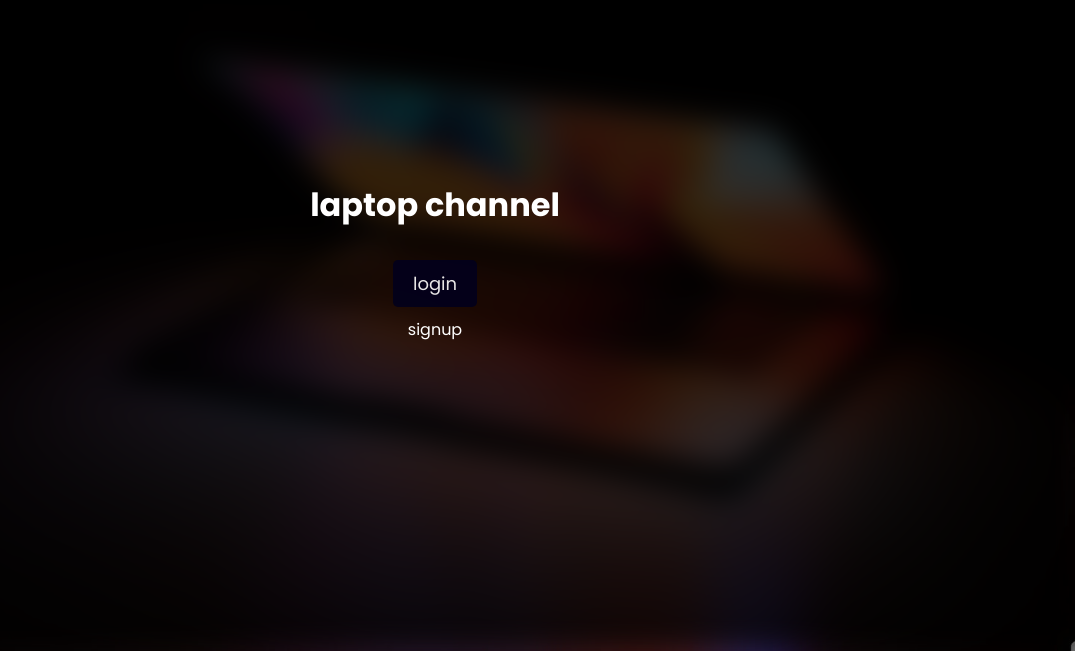
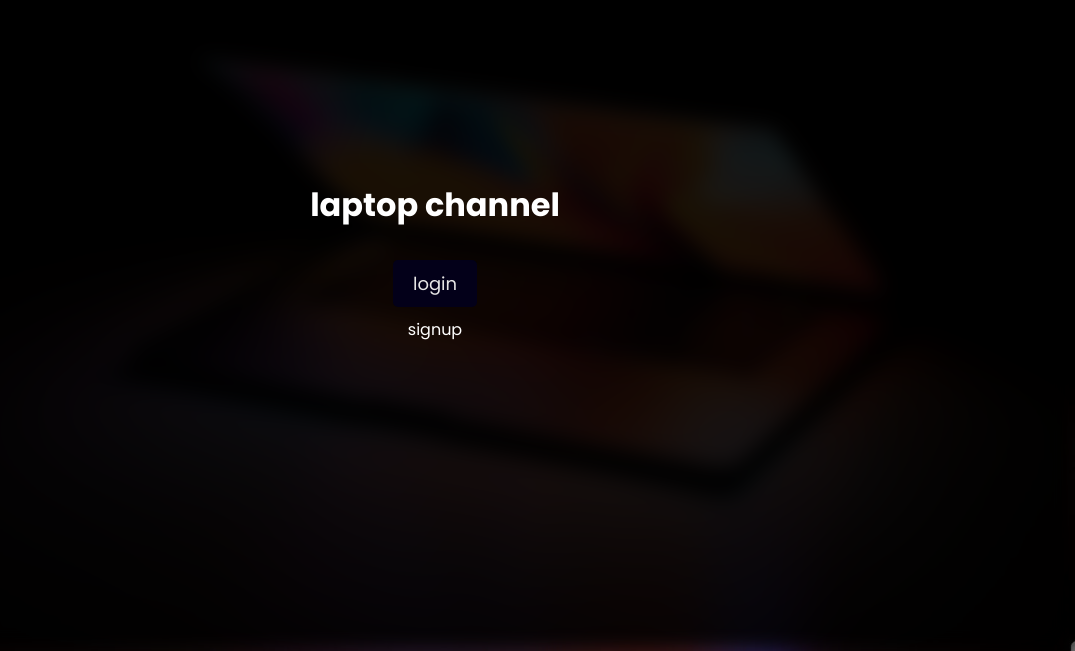
Before and after one commit to shasherazi/laptops-ecommerce, a React (Vite) app: page / in a window 1280 px wide. Shown: the part 149-800 px from the top of the page, without its empty margins (205-1280 px from the left). Built offline with nearby package versions, Linux system fonts and the light colour scheme.

Commit message:
Add contrast

```diff
--- a/src/css/Splash.module.css
+++ b/src/css/Splash.module.css
@@ -11,7 +11,7 @@
   flex-direction: column;
   justify-content: center;
   align-items: center;
-  backdrop-filter: blur(15px) brightness(0.2);
+  backdrop-filter: blur(10px) brightness(0.1);
   height: 100%;
   width: 100%;
 }
```
